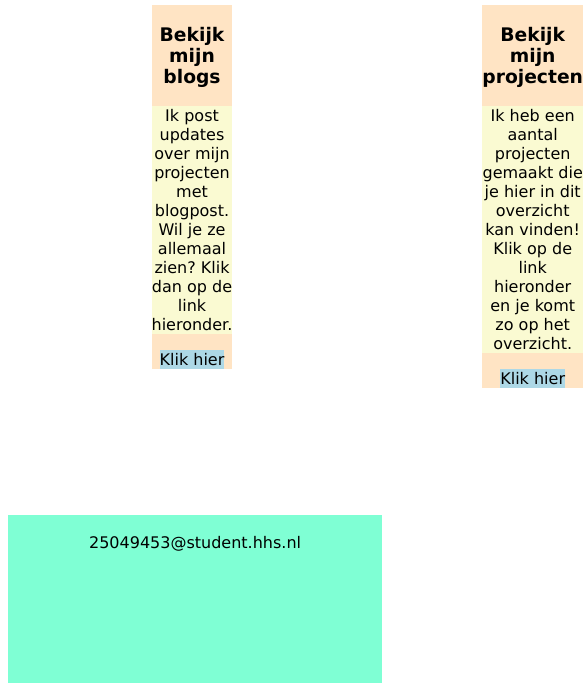
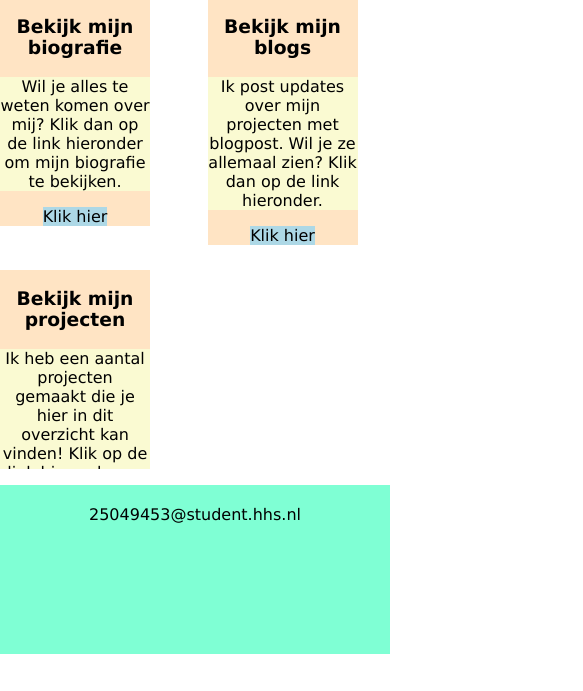
Before and after one commit to StroopwafelDev/WPFW-opdr1, a plain HTML site: page index.html in a window 390 px wide. Shown: the part 206-897 px from the top of the page, 583 px wide, since content can reach past the window. After the commit the page ends 860 px from the top, so only its background shows below. Drawn offline with Linux system fonts and the light colour scheme.

Commit message:
responsiveness toegevoegd en werkt

```diff
--- a/css/index.css
+++ b/css/index.css
@@ -23,13 +23,14 @@
 }
 
 body{
-    text-decoration: solid;
     font-family: Verdana, Geneva, Tahoma, sans-serif;
+    margin: 0px;
 }
 
 main{
     height: 70vh;
     text-align: center;
+    overflow: scroll;
 }
 
 footer{
@@ -59,14 +60,7 @@
     margin-bottom: 5px;
 }
 
-.parent {
-    display: grid;
-    grid-template-columns: repeat(3, 1fr);
-    grid-template-rows: repeat(1, 1fr);
-    gap: 250px;
-    justify-content: center;
-    display: flex;
-}
+
 
 .footer-item{
     padding-top: 5%;
@@ -89,3 +83,23 @@
   align-items: center;     /* Verticaal centreren */
   min-height: 100%;        /* Zorgt voor de volledige hoogte van het scherm */
 }
+
+@media screen and (min-width: 400px) {
+    .parent {
+    display: grid;
+    grid-template-columns: repeat(3, 1fr);
+    grid-template-rows: repeat(1, 1fr);
+    gap: 250px;
+    justify-content: center;
+    display: flex;
+}
+}
+
+@media screen and (max-width:399px){
+    .parent {
+    display: grid;
+    grid-template-columns: repeat(2, 1fr);
+    grid-template-rows: repeat(1, 1fr);
+    gap: 25px;
+}
+}
```
